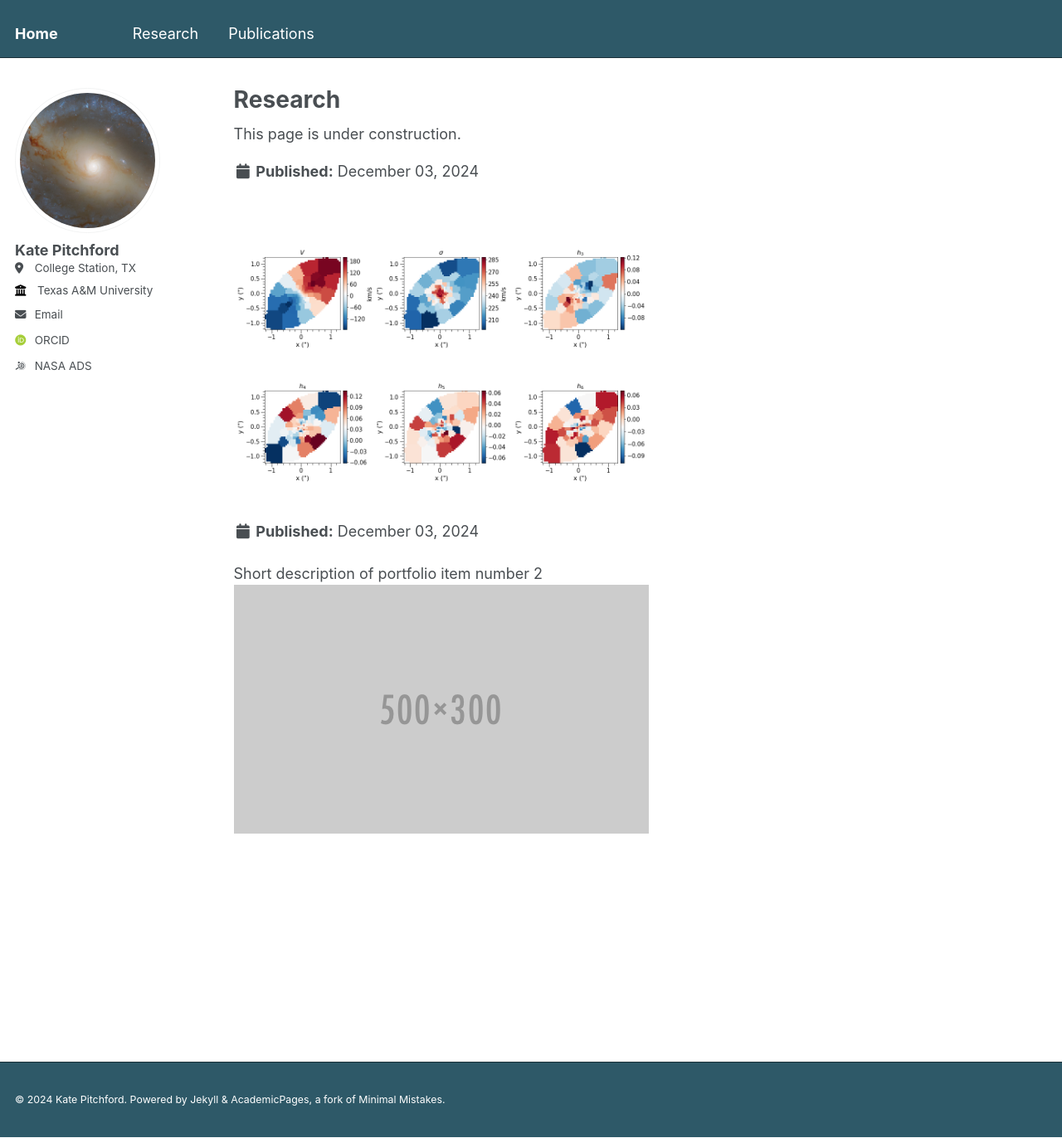
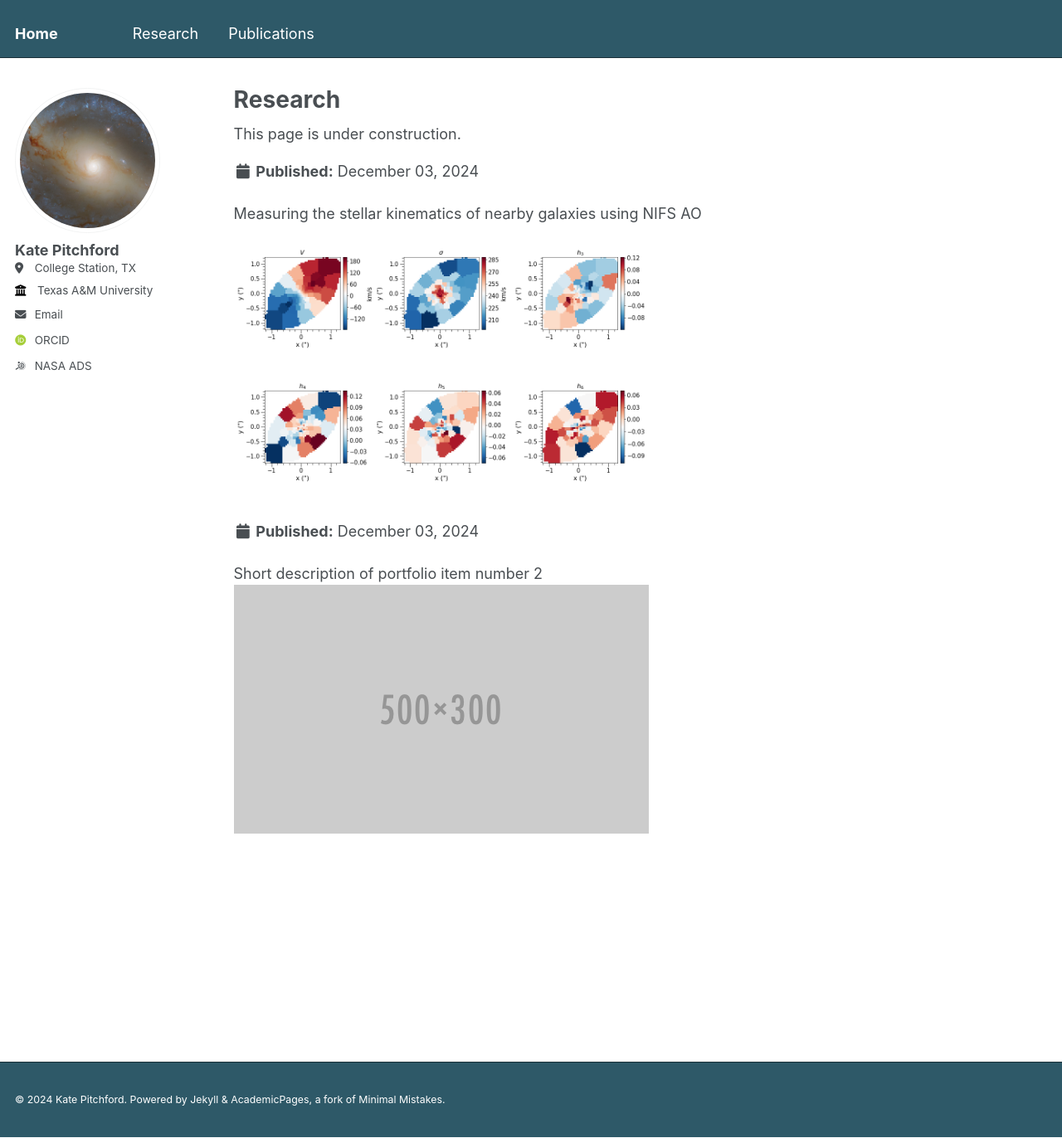
Before and after one commit to lkpitchford/lkpitchford.github.io, a Jekyll site: the page built from _pages/research.html, in a window 1280 px wide and 1372 px high. Shown: the whole window at 83% size. Built offline with Jekyll 4.4.1, drawn with Linux system fonts in a browser that asks for light colours; some web fonts are replaced.

Commit message:
Update portfolio-1.md

```diff
--- a/_research/portfolio-1.md
+++ b/_research/portfolio-1.md
@@ -1,6 +1,6 @@
 ---
 title: "Measuring the stellar kinematics of nearby galaxies using NIFS AO"
-excerpt: "<br/><a href='/research/portfolio-1'><img src='/images/pgc1021091_fiducial_basic_ptsymm.png' width='500'></a>"
+excerpt: "Measuring the stellar kinematics of nearby galaxies using NIFS AO <br/><a href='/research/portfolio-1'><img src='/images/pgc1021091_fiducial_basic_ptsymm.png' width='500'></a>"
 collection: research
 ---
 Supermassive black holes (SMBHs) are crucial to galaxy evolution, as evidenced by the tight [correlation](https://www.annualreviews.org/content/journals/10.1146/annurev-astro-082708-101811) between SMBH masses and the large-scale bulge properties of their host galaxies. While these scaling relations suggest that SMBHs grow alongside their hosts, they are still poorly constrained at both the low- and high-mass ends. Further, current dynamical SMBH mass measurements have largely been made in galaxies with smaller sizes for a given luminosity relative to the local galaxy population. We thus targeted twelve galaxies with sizes and luminosities that are not well-represented by current measurements and observed them with Gemini's Near-Infrared Integral Field Spectrometer (NIFS), as well as McDonald Observatory's 2.7m telescope and the Hobby Eberly Telescope.
```
